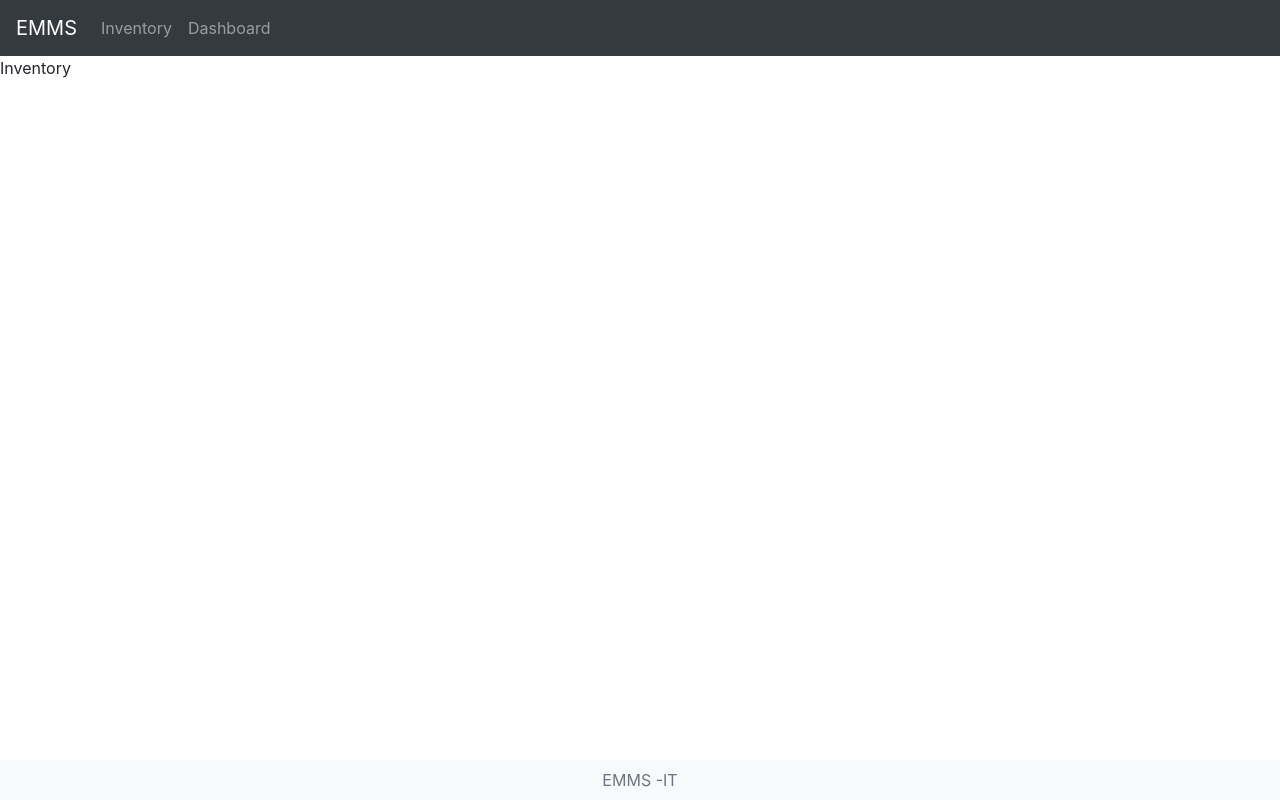
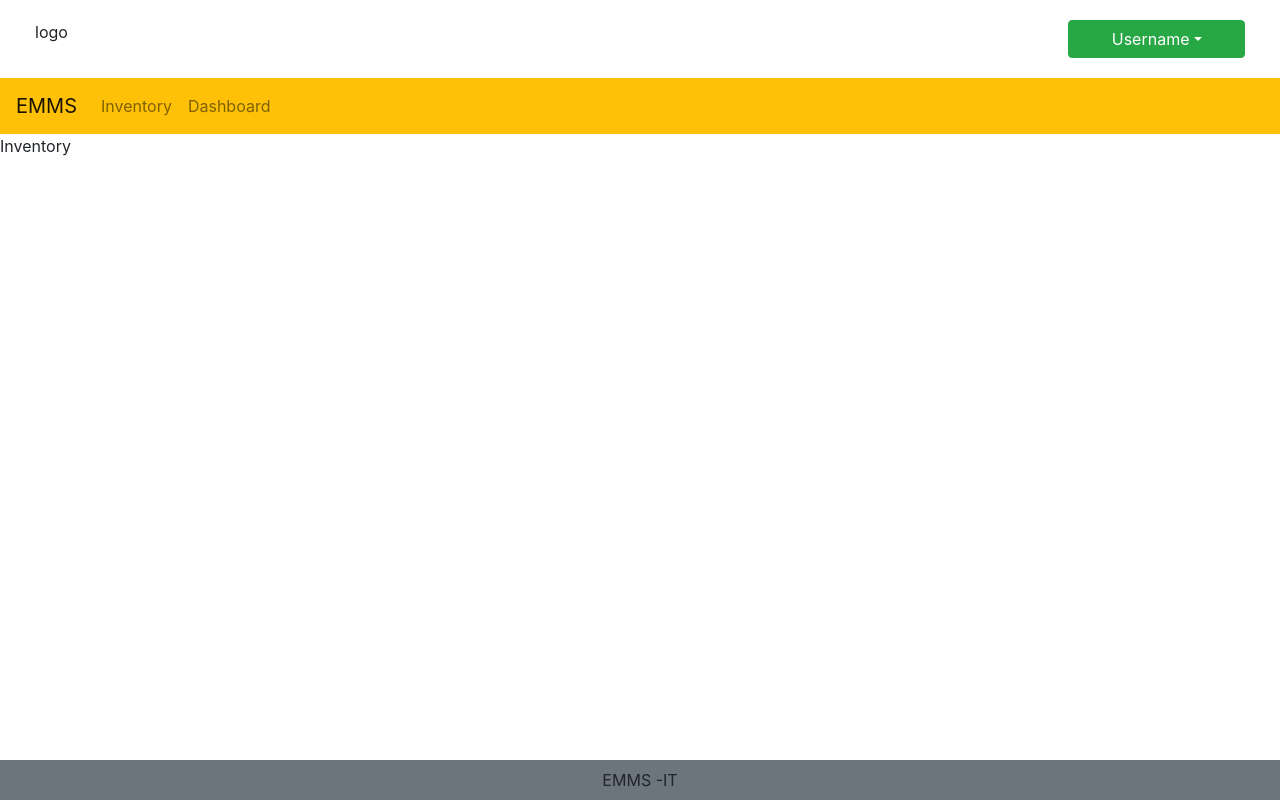
Before and after one commit to RavinduLa/reactjs-emms, a React (Create React App) app in the folder reactjs/: page /inventory in a window 1280 px wide. Built offline with nearby package versions, Linux system fonts and the light colour scheme.

Commit message:
Added a header

```diff
--- a/reactjs/src/App.js
+++ b/reactjs/src/App.js
@@ -9,12 +9,14 @@ import {Container, Row, Jumbotron, Col} from 'react-bootstrap';
 import Welcome from "./components/Welcome";
 import Footer from "./components/Footer";
 import Inventory from "./components/Inventory";
+import Header from "./components/Header";
 
 function App() {
 
   return (
     <Router >
 
+        <Header />
         <NavigationBar />
         <Switch>
             <Route path="/" exact component={Welcome} />
--- a/reactjs/src/components/Footer.js
+++ b/reactjs/src/components/Footer.js
@@ -4,9 +4,9 @@ import {Col, Container, Navbar} from "react-bootstrap";
 class Footer extends React.Component{
     render() {
         return(
-            <Navbar fixed='bottom' bg='light'>
+            <Navbar fixed='bottom' bg='secondary'>
                 <Container>
-                    <Col className='text-center text-muted'>
+                    <Col className='text-center'>
                         <div>EMMS -IT</div>
 
                     </Col>
--- /dev/null
+++ b/reactjs/src/components/Header.js
@@ -0,0 +1,29 @@
+import React from "react";
+import {Col, Container, Row} from "react-bootstrap";
+import UserDetails from "./UserDetails";
+
+class Header extends React.Component{
+
+    render() {
+        const padding ={
+            padding:'20px'
+        }
+        return(
+            <Container fluid>
+                <Row  style={padding}>
+                    <Col xs={10} >
+                        logo
+                    </Col>
+
+                    <Col xs={2}>
+                        <UserDetails />
+                    </Col>
+                </Row>
+
+            </Container>
+        );
+    }
+
+}
+
+export default Header;
--- a/reactjs/src/components/NavigationBar.js
+++ b/reactjs/src/components/NavigationBar.js
@@ -7,7 +7,7 @@ class NavigationBar extends React.Component{
 
     render() {
         return(
-            <Navbar bg='dark' variant='dark' >
+            <Navbar bg='warning' variant='light'>
 
                 <Link to={"/"} className={'navbar-brand'}>
                     EMMS
--- /dev/null
+++ b/reactjs/src/components/UserDetails.js
@@ -0,0 +1,20 @@
+import React from "react";
+import {Dropdown} from "react-bootstrap";
+
+class UserDetails extends React.Component{
+    render() {
+        return(
+            <Dropdown>
+                <Dropdown.Toggle className='btn btn-block' variant='success' id='username'>
+                    Username
+                </Dropdown.Toggle>
+                <Dropdown.Menu>
+                    <Dropdown.Item>Profile</Dropdown.Item>
+                    <Dropdown.Item>Logout</Dropdown.Item>
+                </Dropdown.Menu>
+            </Dropdown>
+        );
+    }
+}
+
+export default UserDetails
```
